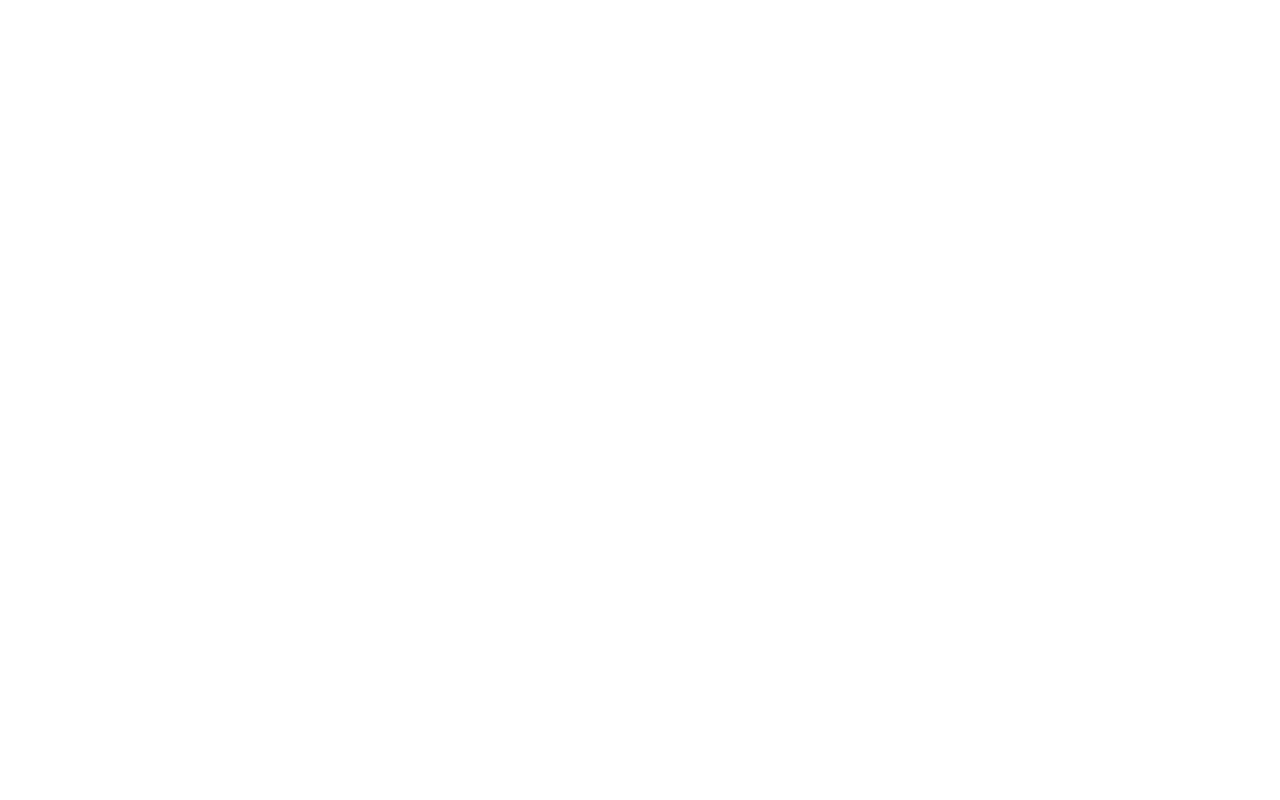
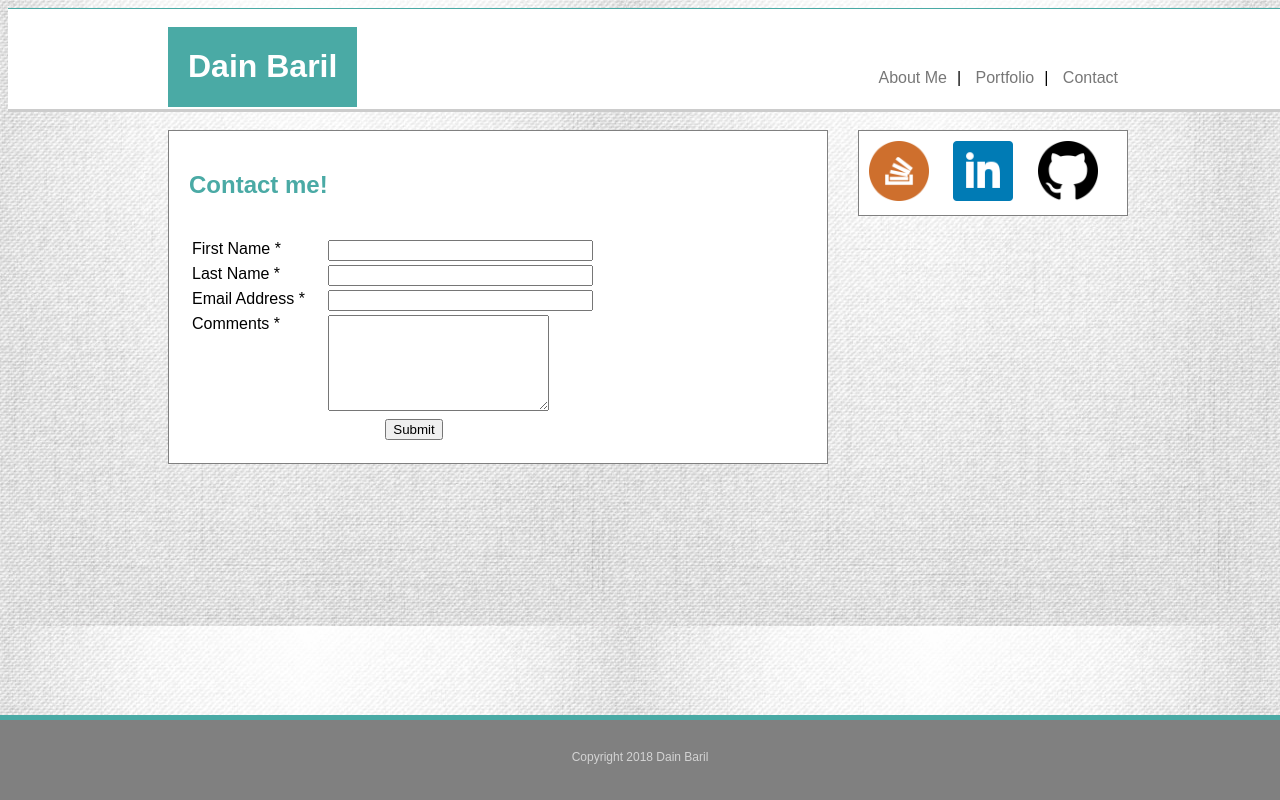
Before and after one commit to dfbaril/Basic-Portfolio, a plain HTML site: page contact.html in a window 1280 px wide. Drawn offline with Linux system fonts and the light colour scheme.

Commit message:
final version of HW 2/3

```diff
--- a/assets/css/style.css
+++ b/assets/css/style.css
@@ -1,68 +1,156 @@
+html {
+    height: 100%;
+}
+
 body {
+    background-image: url(../images/backgroundish.jpg);
+    width:100%;
     font-family:'Arial','Helvetica Neue', Helvetica, sans-serif;
-    text-decoration-color: #777777;
-
 }
 
 header {
     background-color:#ffffff;
     border-color:#cccccc;
-    width:960px;
+    width:100%;
     height:100px;
-    border-bottom-width:5px;
+    top: 0;
+    border-top-color:#4aaaa5;
+    border-top-width:1px;
+    border-top-style: solid;
+    border-bottom-width:3px;
     border-bottom-style: solid;
+    margin-left:auto;
+    margin-right:auto;
+}
+
+#logo {
+    float:left;
+    height: 80px;
+    top: 0;
+    background-color: #4aaaa5;
+    padding-left: 20px;
+    padding-right: 20px;
+}
+#logo h1 {
+    color: #ffffff;
 }
 
 nav {
     float:right;
-    height: 100px;
+    height: 73px;
 }
 
 ul {
     list-style-type: none;
     margin:0px;
+    margin-top:16%;
     padding:0px;
 }
 
 ul a {
     text-decoration: none;
+    color:#777777;
 }
 ul li {
-    display:inline;
+    display: inline;
     margin:10px;
 }
 
+.container {
+    width:960px;
+    margin-top:18px;
+    margin-left:auto;
+    margin-right:auto;
+}
 
-section {
-    position:relative;
+
+/* section {
     margin-top:50px;
     width:960px;
+    background-color:#ffffff;
+} */
+
+.content {
+    display: inline-block;
+    width: 618px;
+    float:left;
+    margin-right:0px;
+    padding: 20px;
+    background-color: #ffffff;
+    border-width:1px;
+    border-color:gray;
+    border-style: solid;
+}
+.content h2 {
+    color: #4aaaa5;
 }
 
-.content {
-    width:50%;
-    float:left;
+p {
+    color: #777777;
+    text-indent: 15px;
+    line-height: 1.8;
+    padding: 10px;
 }
 
-#logo {
-    background-color:#4aaaa5;
-    float: left;
-    height:100px;
+
+#connect {
+display: inline-block;
+float:left;
+width: 268px;
+margin-left:30px;
+background-color:#ffffff;
+border-color:gray;
+border-width: 1px;
+border-style: solid;
 }
 
-#filler {
-    width:100px;
-    height:100px;
-    background-color:#ffffff;
-    float:left
+footer {
+    width: 100%;
+    height: 80px;
+    position: absolute;
+    left: 0;
+    bottom: 0;
+    margin-top:10px;
+    background-color:gray;
+    border-top-color: #4aaaa5;
+    border-top-width: 5px;
+    border-top-style:solid;
+    text-align: center;
+    color: lightgray;
+    font-size:12px;
 }
 
-#connect {
-   width:50%;
-   float:left;
+div.portfolio {
+    /* display: inline-block;
+    width: 618px;
+    float:left;
+    margin-right:0px;
+    padding: 20px;
+    background-color: #ffffff;
+    border-width:1px;
+    border-color:gray;
+    border-style: solid; */
+    margin: 5px;
+    border: 1px solid #4aaaa5;
+    float: left;
+    width: 250px;
+    display: inline-block;
+}
 
+div.portfolio:hover {
+    border: 1px solid #gray;
 }
-.group:before,
+
+div.portfolio img {
+    width: 100%;
+    height: auto;
+}
+
+div.imgtext {
+    padding: 15px;
+    text-align: center;
+}
+/* .group:before,
 .group:after {
   content: "";
   display: table;
@@ -73,4 +161,4 @@ section {
 .group {
   clear: both;
   *zoom: 1;
-}
+} */
--- a/contact.html
+++ b/contact.html
@@ -0,0 +1,112 @@
+<!doctype HTML>
+<!-- So some of this code is a little janky and "hacked". Style in the markup abounds.
+     But hey, it works on my 1440p display, so it must work on all devices.
+     Also, there are a lot of CSS properties that are redundant, but I'll fix it later. -->
+<html lang="en-us">
+    <head>
+        <title>Dain Baril - Portfolio Homepage</title>
+        <!-- This reset changes the margins, spacing, and text for the most part.
+            I'll leave the .css file here, commented out. I think it might be
+            beneficial at a later date.
+            <link rel="stylesheet" type="text/css" href="./assets/css/reset.css"> -->
+        <link rel="stylesheet" type="text/css" href="./assets/css/style.css">
+        <script src="script.js"></script>
+    </head>
+
+    <!-- Header, it has 1 container, then 1 div on the left, 1 on the right -->
+    <header>
+        <div class="container">
+            <!-- I can't figure out how to get this to stick all the way to the top -->
+            <div id="logo">
+                <h1>Dain Baril</h1>
+            </div>
+
+
+            <nav>
+                <ul>
+                    <li><a href="./index.html">About Me</a></li>|
+                    <li><a href="./portfolio.html">Portfolio</a></li>|
+                    <li><a href="./contact.html">Contact</a></li>
+                </ul>
+
+            </nav>
+        </div>
+    </header>
+
+    <!-- body has a container, then 1 div on the right and one on the left
+        I found the container to be necessary to keep the width 960px -->
+    <body>
+    <div class="container">
+        <div class="content">
+            <h2>Contact me!</h2>
+          <br>
+          <form name="htmlform" method="post" action="html_form_send.php">
+            <table width="450px">
+            </tr>
+            <tr>
+             <td valign="top">
+              <label for="first_name">First Name *</label>
+             </td>
+             <td valign="top">
+              <input  type="text" name="first_name" maxlength="15" size="30">
+             </td>
+            </tr>
+
+            <tr>
+             <td valign="top"">
+              <label for="last_name">Last Name *</label>
+             </td>
+             <td valign="top">
+              <input  type="text" name="last_name" maxlength="20" size="30">
+             </td>
+            </tr>
+            <tr>
+             <td valign="top">
+              <label for="email">Email Address *</label>
+             </td>
+             <td valign="top">
+              <input  type="text" name="email" maxlength="40" size="30">
+             </td>
+
+            </tr>
+
+            <tr>
+             <td valign="top">
+              <label for="comments">Comments *</label>
+             </td>
+             <td valign="top">
+              <textarea  name="comments" maxlength="300" cols="25" rows="6"></textarea>
+             </td>
+
+            </tr>
+            <tr>
+             <td colspan="2" style="text-align:center">
+              <input type="submit" value="Submit">
+             </td>
+            </tr>
+            </table>
+            </form>
+        </div>
+
+        <div id="connect">
+
+                <!--Img link to stackoverflow and icon-->
+            <a href="http://stackoverflow.com"><img src="./assets/images/stackoverflow.png" height="60px" width="60px" style="margin:10px"></a>
+                <!-- Img link to linkedin and icon -->
+            <a href="http://linkedin.com"><img src="./assets/images/linkedin.png" height="60px" width="60px" style="margin:10px"></a>
+                <!-- IMG link to github and icon -->
+            <a href="http://github.com"><img src="./assets/images/github.png" height="60px" width="60px" style="margin:10px"></a>
+        </div>
+
+
+    </div>
+    <footer>
+
+        <div style="margin-top:30px">Copyright 2018 Dain Baril</div>
+
+    </footer>
+    </body>
+    <!--this is the footer-->
+
+
+</html>
```
Also changed, not shown: index.html (+33 -33 lines), portfolio.html (+87 -0 lines), assets/images/backgroundish.jpg (added), assets/images/bean.jpg (added), assets/images/plz.jpg (added), assets/images/secondthoughts.jpg (added).
